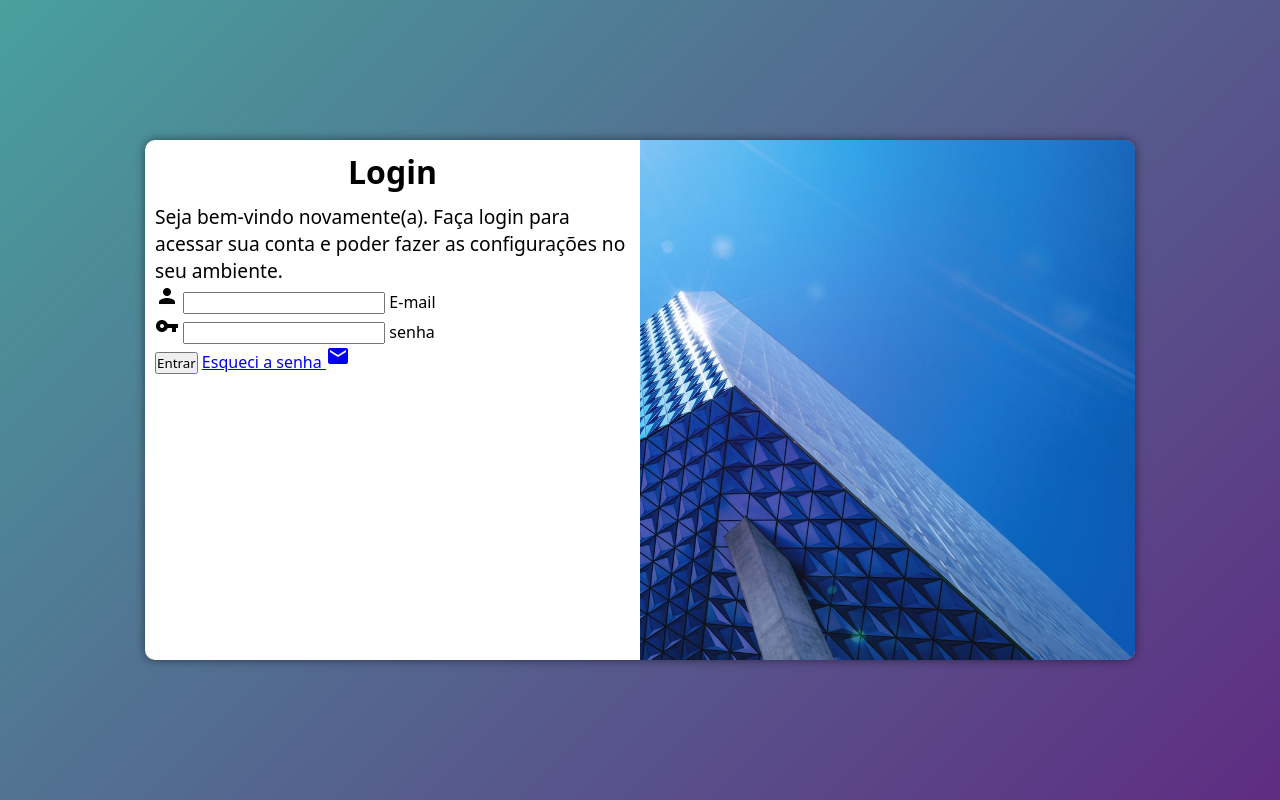
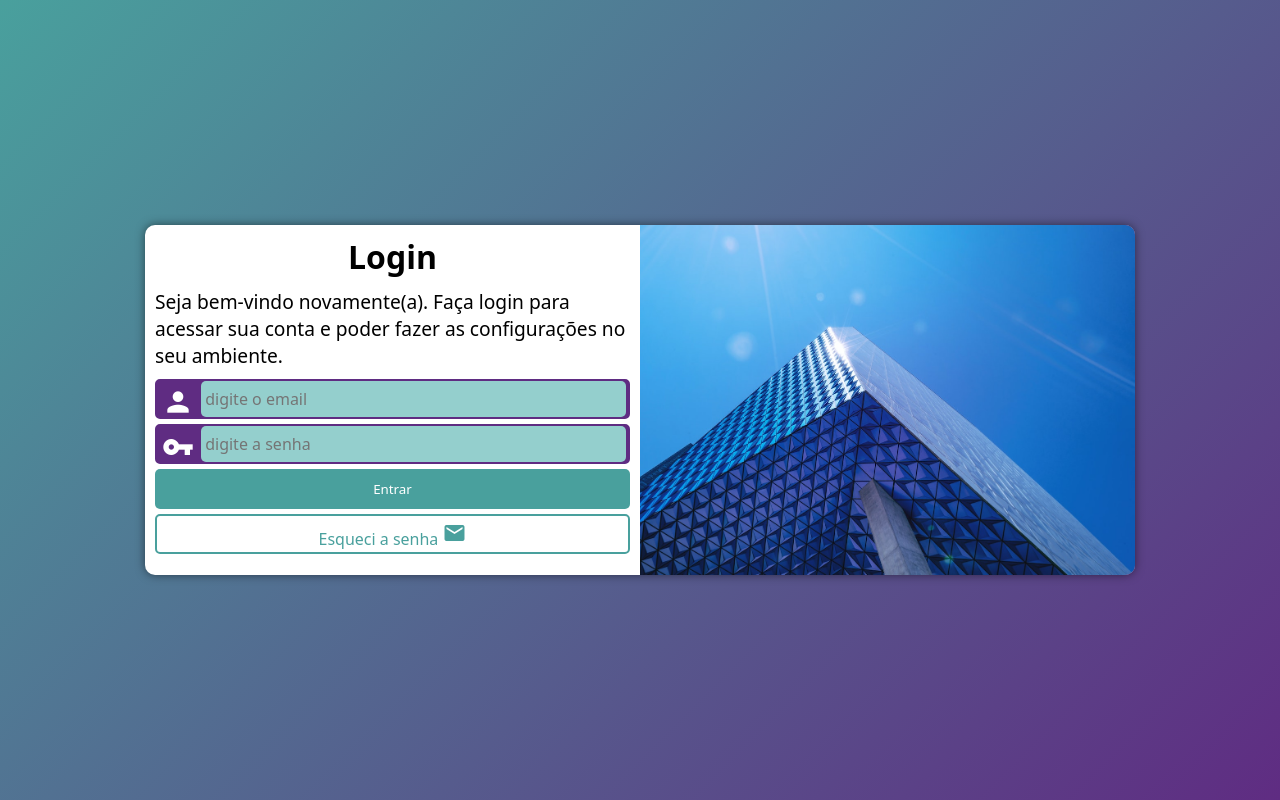
Before and after one commit to brunohenrique2/projeto-login, a plain HTML site: page index.html in a window 1280 px wide. Drawn offline with Linux system fonts and the light colour scheme.

Commit message:
form css complete

```diff
--- a/css/media-query.css
+++ b/css/media-query.css
@@ -17,15 +17,15 @@ grandes telas: acima de 1440px
     }
 
     section#login > div#imagem {
-        float: left;
+        background-position: left center;
         width: 40%;
         height: 100%;
-        background-position: left center;
+        float: left;
     }
 
     section#login > div#formulario {
+        width: 60%;
         float: right;
-        width: 60%;
     }
 }
 
@@ -36,19 +36,19 @@ grandes telas: acima de 1440px
 
     section#login {
         width: 80vw;
-        height: 65vh;
+        height: 300px;
     }
 
     section#login > div#imagem {
-        float: left;
+        background-position: left center;
         width: 30%;
         height: 100%;
-        background-position: left center;
+        float: left;
     }
 
     section#login > div#formulario {
+        width: 70%;
         float: right;
-        width: 70%;
     }
 
 }
@@ -60,14 +60,14 @@ grandes telas: acima de 1440px
 
     section#login {
         width: 990px;
-        height: 65vh;
+        height: 350px;
     }
 
     section#login > div#imagem {
-        float: right;
+        background-position: right center;
         width: 50%;
         height: 100%;
-        background-position: right center;
+        float: right;
     }
 
     section#login > div#formulario {
@@ -81,5 +81,7 @@ grandes telas: acima de 1440px
 
     div#formulario p {
         font-size: 1.2em;
+        margin: 10px 0px;
     }
+
 }
--- a/css/mobile.css
+++ b/css/mobile.css
@@ -31,10 +31,10 @@ section#login {
     position: absolute;
     top: 50%;
     left: 50%;
-    transform: translate(-50%, -50%);
     border-radius: 10px;
     overflow: hidden;
     box-shadow: 0px 0px 10px rgba(0, 0, 0, 0.5);
+    transform: translate(-50%, -50%);
     transition: width 0.3s, height 0.3s;
     transition-timing-function: ease;
 
@@ -59,3 +59,75 @@ div#formulario h1 {
 div#formulario p {
     font-size: 0.8em;
 }
+
+div.campo {
+    background-color: var(--cor2);
+    height: 40px;
+    border: 2px solid var(--cor2);
+    border-radius: 5px;
+    margin: 5px 0px;
+
+}
+
+div.campo label {
+    display: none;
+}
+
+div.campo span {
+    color: white;
+    font-size: 2em;
+    width: 40px;
+    padding: 5px;
+}
+
+div.campo input {
+    background-color: #94cfcd;
+    color: white;
+    width: calc(100% - 46px);
+    height: 100%;
+    padding: 4px;
+    border: none;
+    border-radius: 5px;
+    font-size: 1em;
+    outline: none;
+    transform: translateY(-13px);
+}
+
+div.campo input:focus-within {
+    background-color: white;
+}
+
+div#formulario input[type=submit] {
+    display: block;
+    width: 100%;
+    height: 40px;
+    padding: 10px;
+    border: none;
+    border-radius: 5px;
+    background-color: var(--cor1);
+    color: white;
+}
+
+div#formulario input[type=submit]:hover {
+    background-color: #387a78;
+}
+
+div#formulario a#botao {
+    display: block;
+    width: 100%;
+    height: 40px;
+    margin-top: 5px;
+    padding-top: 5px;
+    background-color: transparent;
+    color: var(--cor1);
+    border: 2px solid var(--cor1);
+    border-radius: 5px;
+    font-size: 1em;
+    text-align: center;
+    text-decoration: none;
+}
+
+div#formulario a#botao:hover {
+    background-color: #94cfcd;
+    color: white;
+}
--- a/index.html
+++ b/index.html
@@ -17,18 +17,18 @@
                 <h1>Login</h1>
                 <p>Seja bem-vindo novamente(a). Faça login para acessar sua conta e poder fazer as configurações no seu ambiente.</p>
                 <form action="" method="post" autocomplete="on">
-                    <div id="campo">
+                    <div class="campo">
                         <span class="material-icons">person</span>
-                        <input type="email" name="email" id="iemail" autocomplete="email" maxlength="30" required>
+                        <input type="email" name="email" id="iemail" autocomplete="email" maxlength="30" placeholder="digite o email" required>
                         <label for="iemail">E-mail</label>
                     </div>
-                    <div id="campo">
+                    <div class="campo">
                         <span class="material-icons">vpn_key</span>
-                        <input type="password" name="senha" id="senha" autocomplete="current-password" min="8" max="20" required>
+                        <input type="password" name="senha" id="senha" autocomplete="current-password" min="8" max="20" placeholder="digite a senha" required>
                         <label for="isenha">senha</label>
                     </div>
                     <input type="submit" value="Entrar">
-                    <a href="enqueci.html">
+                    <a href="enqueci.html" id="botao">
                         Esqueci a senha
                         <span class="material-icons">mail</span>
                     </a>
```
